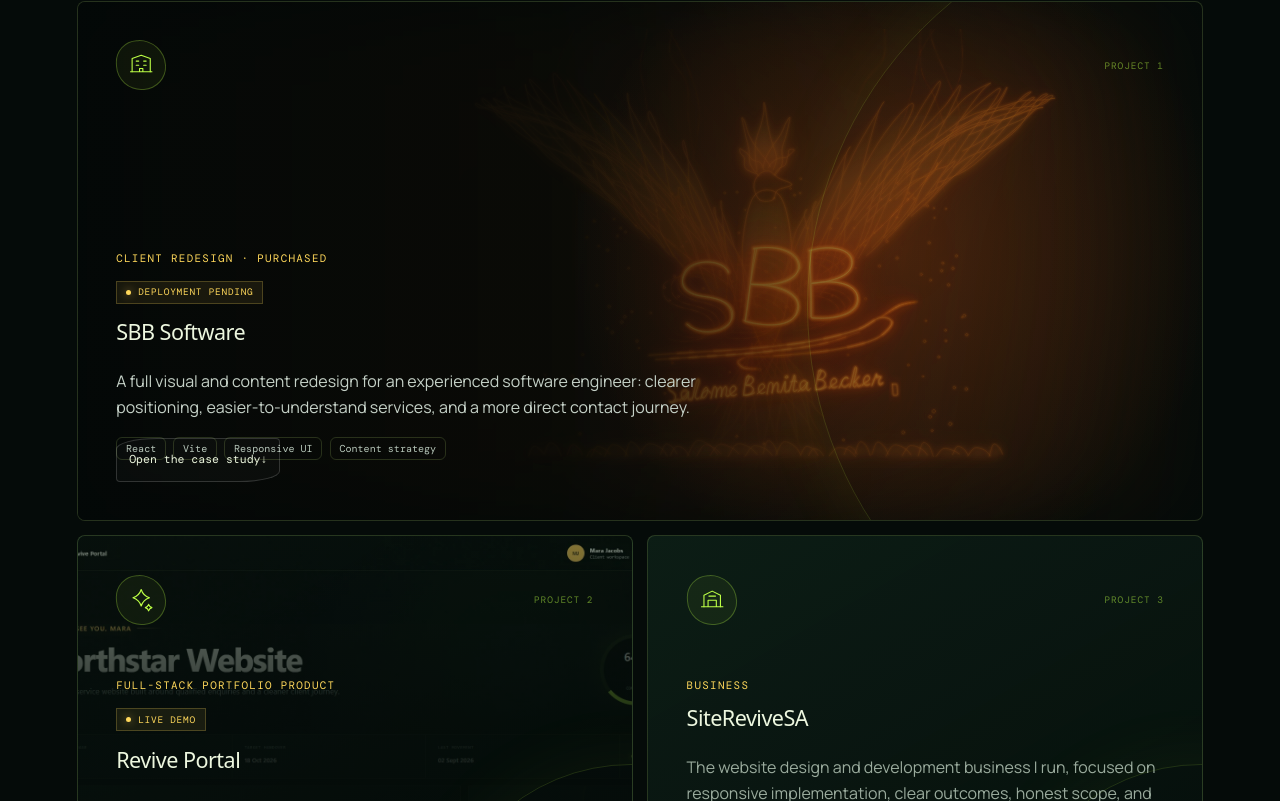
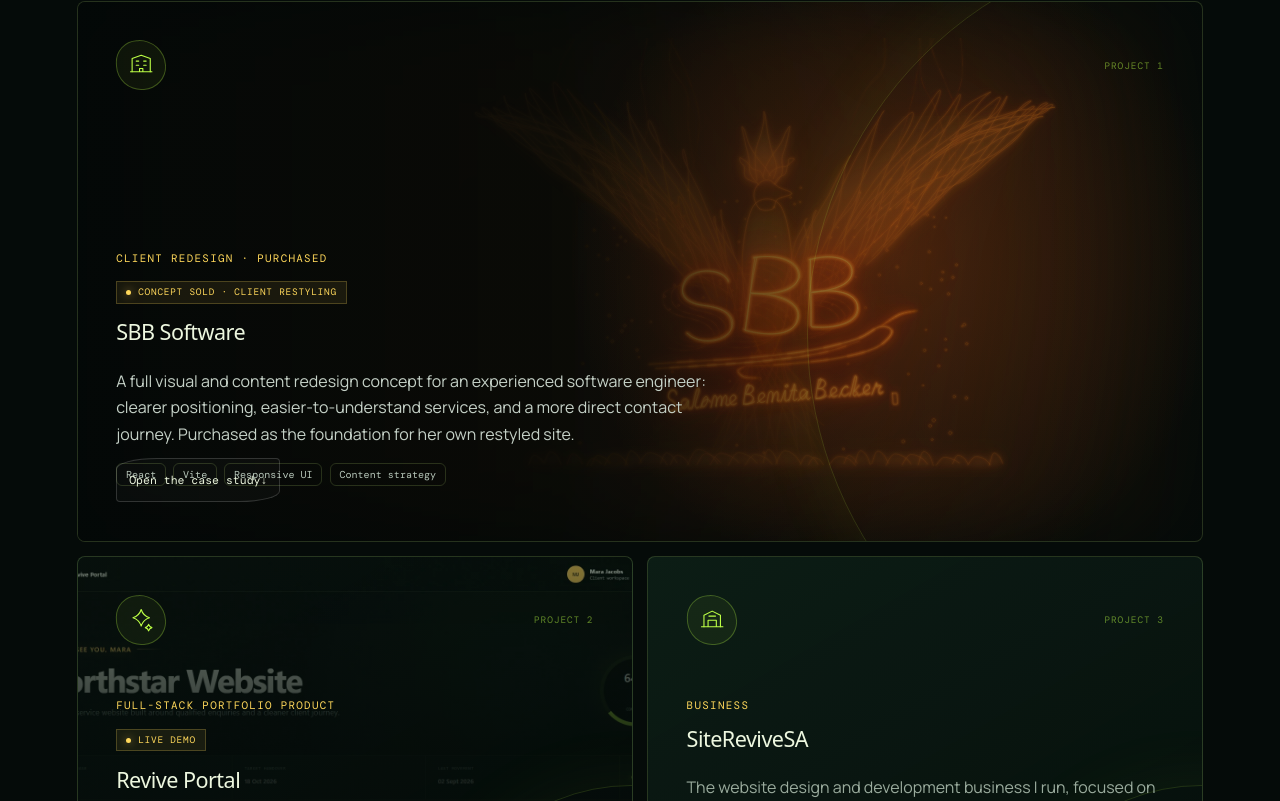
Before and after one commit to Wallas88/waldo-trytsman, a React (Vite) app: page / in a window 1280 px wide. Shown: the part 1155-1956 px from the top of the page. Built offline with nearby package versions, Linux system fonts and the light colour scheme; a web font is replaced by a local one.

Commit message:
Update SBB Software case study to reflect concept sale

```diff
--- a/src/App.jsx
+++ b/src/App.jsx
@@ -201,7 +201,7 @@
             <p>Repositioned an experienced software engineer’s dated informational website into a focused, responsive service experience—clarifying her expertise, strengthening trust, and shortening the route from interest to contact.</p>
             <dl>
               <div><dt>Role</dt><dd>Strategy, UX, visual design &amp; frontend</dd></div>
-              <div><dt>Status</dt><dd>Purchased · deployment pending</dd></div>
+              <div><dt>Status</dt><dd>Concept purchased · client restyling for launch</dd></div>
               <div><dt>Build</dt><dd>React · Vite · responsive CSS</dd></div>
             </dl>
           </header>
@@ -213,7 +213,7 @@
             </figure>
             <figure>
               <div className="browser-frame"><img src={`${base}art/sbb-redesign-full.webp`} alt="Purchased SBB Software redesign" loading="lazy" /></div>
-              <figcaption><span>After</span><strong>A focused service experience built around trust</strong></figcaption>
+              <figcaption><span>After</span><strong>The purchased concept — she's making it her own</strong></figcaption>
             </figure>
           </div>
 
@@ -225,7 +225,7 @@
           </div>
 
           <footer className="case-outcome">
-            <div><small>The result</small><p>A responsive, credible presentation that sells the specialist behind the software—not merely the software itself.</p></div>
+            <div><small>The result</small><p>A concept she found compelling enough to buy and adapt—proof the redesign direction landed, even before her own version ships.</p></div>
             <a className="button ghost" href="https://salomebecker.co.za/" target="_blank" rel="noreferrer">View current live site (before) <Arrow /></a>
           </footer>
         </div>
--- a/src/profile.js
+++ b/src/profile.js
@@ -58,10 +58,10 @@
 export const projects = [
   {
     type: "Client redesign · Purchased",
-    status: "Deployment pending",
+    status: "Concept sold · client restyling",
     title: "SBB Software",
     description:
-      "A full visual and content redesign for an experienced software engineer: clearer positioning, easier-to-understand services, and a more direct contact journey.",
+      "A full visual and content redesign concept for an experienced software engineer: clearer positioning, easier-to-understand services, and a more direct contact journey. Purchased as the foundation for her own restyled site.",
     stack: ["React", "Vite", "Responsive UI", "Content strategy"],
     href: "#sbb-case-study",
     action: "Open the case study",
```
